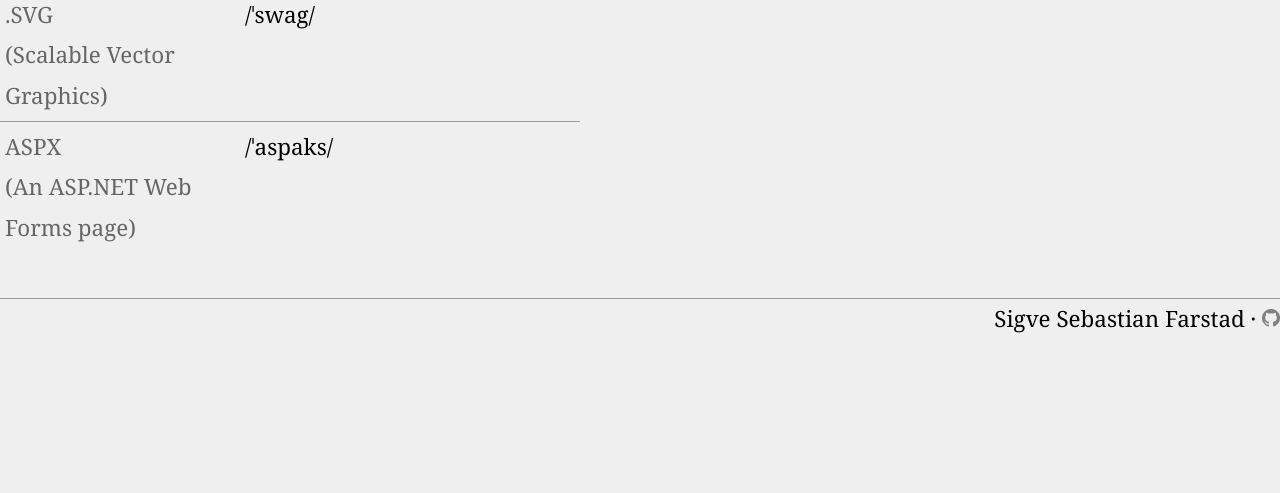
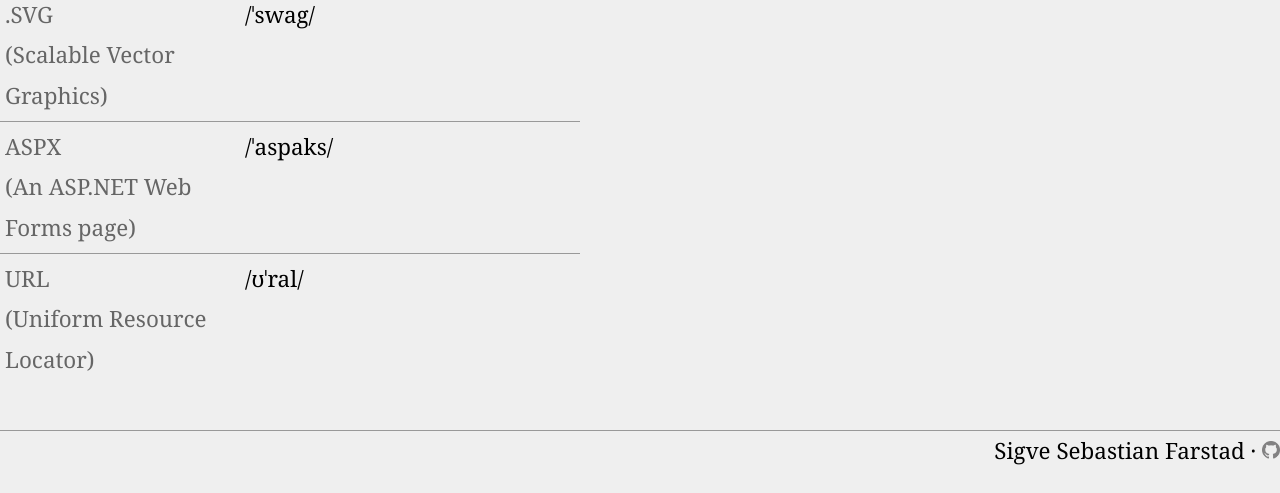
Before and after one commit to sigvef/arktis, a PHP site: page /ffff in a window 1280 px wide. Shown: the part 2177-2670 px from the top of the page. Before the commit the page ends 2510 px from the top, so only its background shows below. Run offline with PHP 8.4, Linux system fonts and the light colour scheme.

Commit message:
Add URL pronounciation to ffff

```diff
--- a/ffff/index.php
+++ b/ffff/index.php
@@ -60,6 +60,8 @@
 <dd>/ˈswag/</dd>
 <dt>ASPX<br />(An ASP.NET Web Forms page)</dt>
 <dd>/ˈaspaks/</dd>
+<dt>URL<br />(Uniform Resource Locator)</dt>
+<dd>/ʊˈral/</dd>
 </dl>
 
 </div>
```
